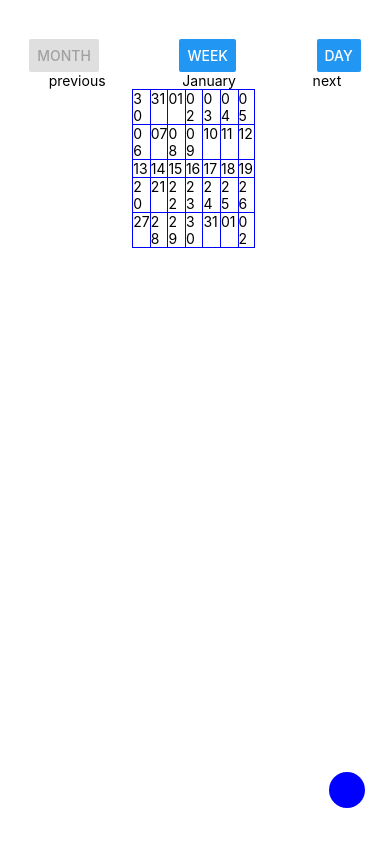
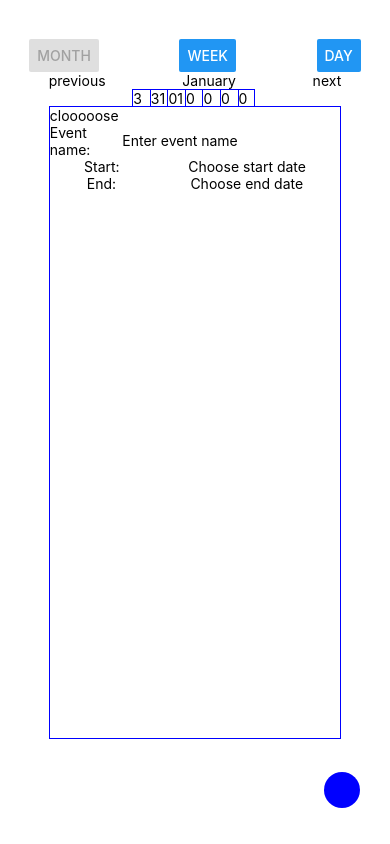
Before and after one commit to kradavar/awesomeCalendar, a React Native app: screen / in a window 390 px wide. Both pictures are taken after a click on the element 347 px from the left and 790 px from the top of the page. Built offline with nearby package versions, Linux system fonts and the light colour scheme; some icons are missing.

Commit message:
add date pickers for creationg new events

```diff
--- a/package.json
+++ b/package.json
@@ -11,6 +11,7 @@
     "@fortawesome/fontawesome-svg-core": "^1.2.26",
     "@fortawesome/free-solid-svg-icons": "^5.12.0",
     "@fortawesome/react-native-fontawesome": "^0.2.0",
+    "@react-native-community/datetimepicker": "^2.1.0",
     "date-fns": "^2.9.0",
     "expo": "~36.0.0",
     "react": "~16.9.0",
--- a/src/components/calendar/context.jsx
+++ b/src/components/calendar/context.jsx
@@ -5,7 +5,9 @@ const context = {
   mode: VIEW_MODES.MONTH,
   currentDate: new Date(),
   setMode: () => ({}),
-  setCurrentDate: () => ({})
+  setCurrentDate: () => ({}),
+  events: [],
+  addEvent: event => events.push(event)
 };
 
 export const calendarContext = createContext(context);
@@ -18,7 +20,9 @@ const CalendarContextProvider = ({ children }) => {
     mode,
     setMode,
     currentDate,
-    setCurrentDate
+    setCurrentDate,
+    events: [],
+    addEvent: event => events.push(event)
   };
 
   return (
--- a/src/components/events-component/NewEventButton.jsx
+++ b/src/components/events-component/NewEventButton.jsx
@@ -1,16 +1,25 @@
-import React from "react";
+import React, { useState } from "react";
 import { View, TouchableOpacity, StyleSheet, Text } from "react-native";
 import { FontAwesomeIcon } from "@fortawesome/react-native-fontawesome";
 import { faPlus } from "@fortawesome/free-solid-svg-icons";
+import NewEventModal from "./NewEventModal";
 
 const NewEventButton = () => {
+  const [isModalShown, setModalVisability] = useState(false);
   return (
     <View style={styles.container}>
       <TouchableOpacity
-        onPress={() => alert("add event")}
+        onPress={() => setModalVisability(true)}
         style={styles.buttonWrapper}>
         <FontAwesomeIcon icon={faPlus} style={styles.plusButton} />
       </TouchableOpacity>
+
+      {isModalShown && (
+        <NewEventModal
+          visible={isModalShown}
+          hideModal={() => setModalVisability(false)}
+        />
+      )}
     </View>
   );
 };
@@ -20,9 +29,11 @@ const styles = StyleSheet.create({
     flex: 1,
     justifyContent: "flex-end",
     alignItems: "flex-end",
-    marginBottom: 36,
     width: "100%",
-    marginRight: 50
+
+    position: "absolute",
+    bottom: 36,
+    right: 30
   },
   plusButton: {
     color: "white"
--- /dev/null
+++ b/src/components/events-component/NewEventModal.jsx
@@ -0,0 +1,97 @@
+import React, { useContext, useState } from "react";
+import {
+  View,
+  Modal,
+  Text,
+  TouchableOpacity,
+  StyleSheet,
+  TextInput
+} from "react-native";
+import { calendarContext } from "../calendar/context";
+import DateTimePicker from "@react-native-community/datetimepicker";
+import { format } from "date-fns";
+
+const NewEventModal = ({ visible, hideModal }) => {
+  const { currentDate } = useContext(calendarContext);
+  const [isShownStart, showStartPicker] = useState(false);
+  const [isShownEnd, showEndPicker] = useState(false);
+  const [startDate, setStartDate] = useState("Choose start date");
+  const [endDate, setEndDate] = useState("Choose end date");
+
+  const handleStartDateChanging = (date, isStart) => {
+    showStartPicker(false);
+    showEndPicker(false);
+    const setFnc = isStart ? setStartDate : setEndDate;
+    setFnc(format(new Date(date), "PP"));
+  };
+
+  return (
+    <View>
+      <Modal
+        animationType="slide"
+        transparent={true}
+        visible={visible}
+        presentationStyle="formSheet">
+        <View style={styles.container}>
+          <View style={styles.modal}>
+            <TouchableOpacity onPress={hideModal}>
+              <Text>clooooose</Text>
+            </TouchableOpacity>
+            <View style={styles.inputWrapper}>
+              <Text>Event name:</Text>
+              <TextInput placeholder="Enter event name" />
+            </View>
+            <View style={styles.inputWrapper}>
+              <Text>Start:</Text>
+              <TouchableOpacity onPress={() => showStartPicker(true)}>
+                <Text>{startDate}</Text>
+              </TouchableOpacity>
+              {isShownStart && (
+                <DateTimePicker
+                  value={currentDate}
+                  onChange={(e, date) => handleStartDateChanging(date, true)}
+                />
+              )}
+            </View>
+            <View style={styles.inputWrapper}>
+              <Text>End:</Text>
+              <TouchableOpacity onPress={() => showEndPicker(true)}>
+                <Text>{endDate}</Text>
+              </TouchableOpacity>
+              {isShownEnd && (
+                <DateTimePicker
+                  value={currentDate}
+                  onChange={(e, date) => handleStartDateChanging(date, false)}
+                />
+              )}
+            </View>
+          </View>
+        </View>
+      </Modal>
+    </View>
+  );
+};
+
+const styles = StyleSheet.create({
+  container: {
+    flex: 1,
+    flexDirection: "column",
+    justifyContent: "center",
+    alignItems: "center"
+  },
+  modal: {
+    width: "75%",
+    height: "75%",
+    backgroundColor: "white",
+    borderWidth: 1,
+    borderColor: "blue",
+    shadowColor: "blue",
+    shadowOpacity: 0.5
+  },
+  inputWrapper: {
+    flexDirection: "row",
+    justifyContent: "space-around"
+  }
+});
+
+export default NewEventModal;
```
Also changed, not shown: 1 other file (tests, documents, lock files or other folders).
